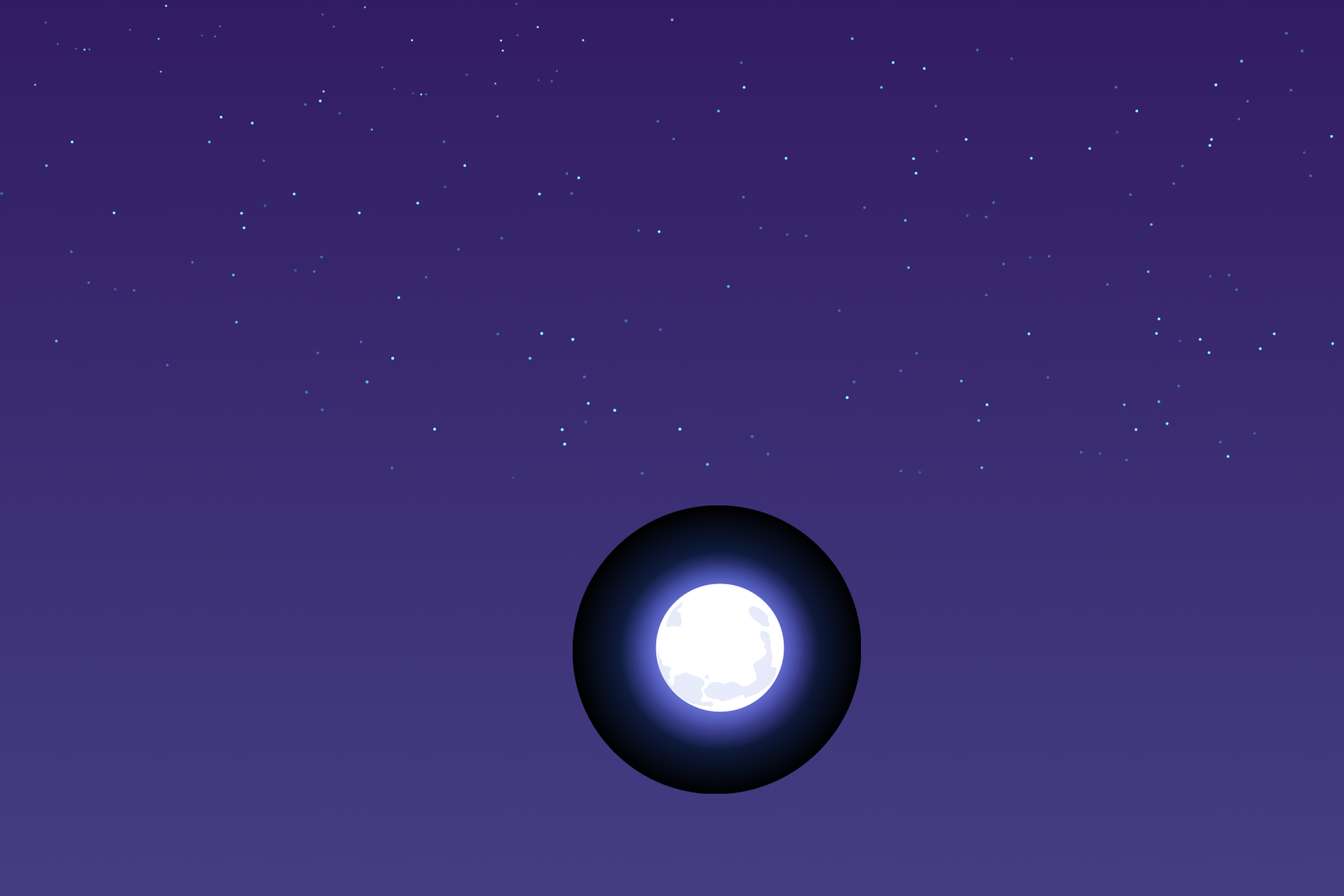
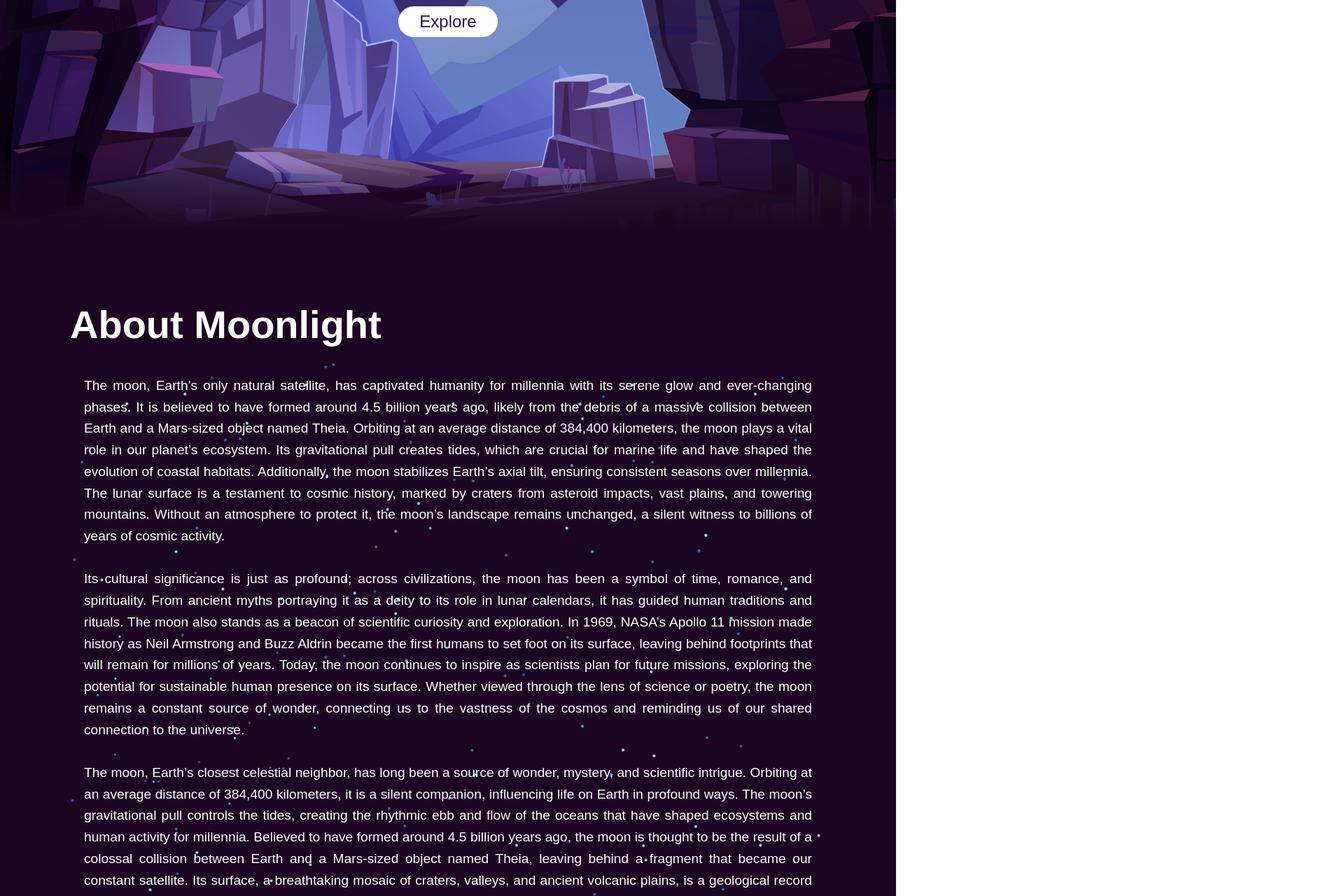
Before and after one commit to Godawela/moon, a plain HTML site: page index.html in a window 1280 px wide. Shown: the part 469-1749 px from the top of the page at 70% size, 1920 px wide, since content can reach past the window. Drawn offline with Linux system fonts and the light colour scheme.

Commit message:
final styling

```diff
--- a/style.css
+++ b/style.css
@@ -59,3 +59,117 @@ header ul li a.active
     background: #fff;
     color: #2b1055;
 }
+
+section{
+    position: relative;
+    width: 100%;
+    height: 100vh;
+    padding: 100px;
+    display: flex;
+    justify-content: center;
+    align-items: center;
+    overflow: hidden;
+}
+
+section::before{
+    content: '';
+    position: absolute;
+    bottom: 0;
+    width: 100%;
+    height: 100px;
+    background: linear-gradient(to top, #1c0522,transparent);
+    z-index: 1000;
+}
+
+section img{
+    position: absolute;
+    top: 0;
+    left: 0;
+    width: 100%;
+    height: 100%;
+    object-fit: cover;
+    pointer-events: none;
+}
+
+section img#moon{
+    mix-blend-mode: screen;
+}
+
+section img#mountains_front{
+    z-index: 10;
+}
+
+#text{
+    position: absolute;
+    color: #fff;
+    white-space: nowrap;
+    font-size: 7.5vw;
+    z-index: 9;
+    right: -350px;
+}
+
+#btn{
+    text-decoration: none;
+    display: inline-block;
+    padding: 8px 30px;
+    border-radius: 40px;
+    background: #fff;
+    color: #2b1055;
+    font-size: 1.5em;
+    z-index: 9;
+    transform: translateY(100px);
+}
+
+.sec{
+    position: relative;
+    padding:100px ;
+    background: #1c0522;
+}
+
+.sec h2{
+    font-size: 3.5em;
+    margin-bottom: 10px;
+    color: #fff;
+}
+
+.sec p{
+    font-size: 1.2em;
+    color: #fff;
+}
+
+footer {
+    position: relative;
+    padding: 20px 100px;
+    color: #fff;
+    text-align: center;
+    background: linear-gradient(to top, #2b1055, #1c0522); /* Seamlessly merges into the body */
+    z-index: 10;
+}
+
+footer a {
+    text-decoration: none;
+    padding: 6px 15px;
+    color: #fff;
+    border-radius: 20px;
+    transition: background 0.3s ease, color 0.3s ease;
+}
+
+footer a:hover {
+    background: #fff;
+    color: #2b1055;
+}
+
+p {
+    text-align: justify;
+    hyphens: auto;
+    text-align: justify;
+    font-size: 1.2em; /* Optional: Adjusts readability */
+    line-height: 1.6; /* Optional: Improves spacing between lines */
+    margin: 20px 0; /* Optional: Adds spacing around the text */
+    background-image: url('stars.png'); /* Use your stars image URL */
+    background-size: cover; /* Ensures the stars image covers the area */
+    background-position: center; /* Aligns the stars in the center */
+    background-repeat: no-repeat; /* Ensures stars don't repeat */
+    padding: 20px; /* Adds padding so the stars are visible around the text */
+    color: #fff; /* Makes the text color stand out against the background */
+}
```
